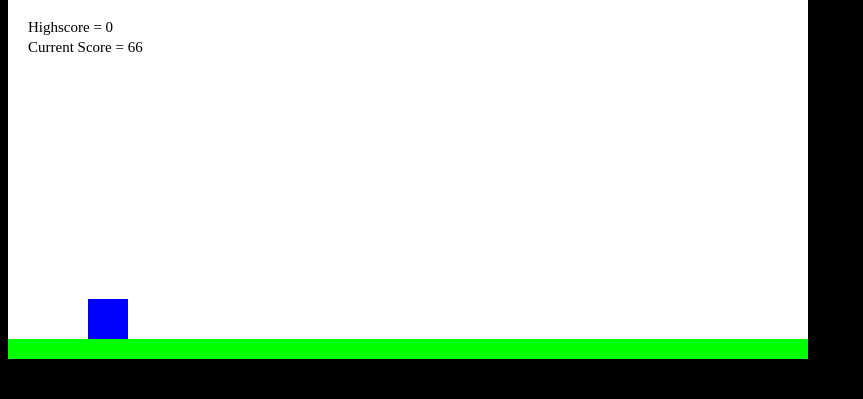
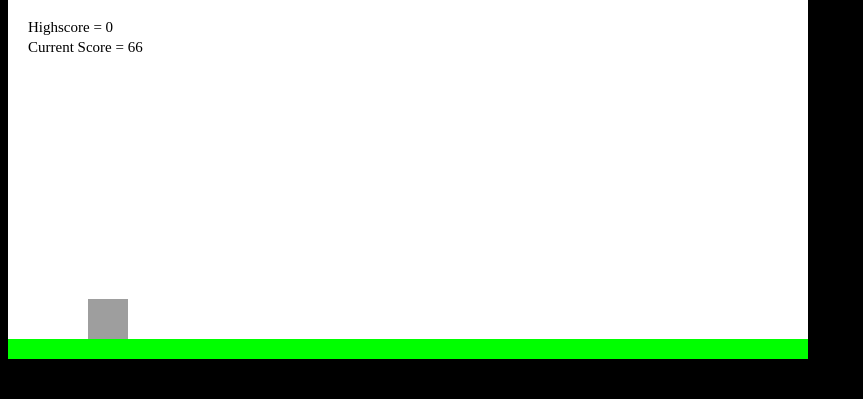
Before and after one commit to lep828/meme-runner, a PHP site: page /home.html in a window 1280 px wide. Shown: the part 81-480 px from the top of the page, without its empty margins (0-863 px from the left). Run offline with PHP 8.4, Linux system fonts and the light colour scheme; grey boxes are pictures that could not be loaded.

Commit message:
added images for player and enemy need to fix a collision issue

```diff
--- a/css/style.css
+++ b/css/style.css
@@ -4,7 +4,7 @@ body {
 
 
 #player {
-  background: blue;
+  background-image: url("http://i.imgur.com/ugjOpNp.jpg");
   width: 40px;
   height: 40px;
   position: absolute;
@@ -22,11 +22,11 @@ body {
   display: inline-block;
 }
 
-.death {
-  background: black;
+.enemy {
+  background-image: url("http://i.imgur.com/GuuWOtW.png");
   width: 40px;
   display: inline-block;
-  right: -40px;
+  right: 0;
   position: absolute;
 }
 
--- a/js/app.js
+++ b/js/app.js
@@ -3,14 +3,14 @@ $(function(){
   var $highScore = $("#highScore");
   var highScore = 0;
   var score = 0;
-  var $death = $(".death");
+  var $enemy = $(".enemy");
 
   var enemySpeed = 2500;
 
   bindEvents();
 
   setInterval(function(){
-    $death = $(".death");
+    $enemy = $(".enemy");
     score++;
     $scoreDisplay.html("Current Score = " +score);
 
@@ -18,10 +18,10 @@ $(function(){
       if(score > highScore){
         highScore = score;
         $highScore.html("Highscore = " +highScore);
-        enemySpeed = 2500;
       }
       score = 0;
       $scoreDisplay.html("Current Score = " +score);
+      enemySpeed = 2500;
     }
   }, 100);
 
@@ -30,36 +30,55 @@ $(function(){
   setInterval(function(){
     var randomEnemy = randomSpawn();
     if(randomEnemy === "$enemy1"){
-      $("#playArea").prepend("<div class=death id=enemy1></div>")
+      $("#playArea").prepend("<div class=enemy id=enemy1></div>")
       $("#enemy1").animate({
         "right": "850px"
       }, enemySpeed);
+      $(".enemy").slice(1).remove();
     } else if(randomEnemy === "$enemy2") {
-      $("#playArea").prepend("<div class=death id=enemy2></div>")
+      $("#playArea").prepend("<div class=enemy id=enemy2></div>")
       $("#enemy2").animate({
         "right": "850px"
       }, enemySpeed);
-    } else {
-      $("#playArea").prepend("<div class=death id=enemy3></div>")
+      $(".enemy").slice(1).remove();
+
+    } else if(randomEnemy === "$enemy3"){
+      $("#playArea").prepend("<div class=enemy id=enemy3></div>")
       $("#enemy3").animate({
         "right": "850px"
       }, enemySpeed);
+      $(".enemy").slice(1).remove();
+
+    } else {
+      // ***************************************
+      // NEED TO FIX COLLISION WITH BOTTOM ENEMY
+      // ***************************************
+
+      $("#playArea").prepend("<div class=enemy id=enemy1></div>")
+      $("#playArea").prepend("<div class=enemy id=enemy3></div>")
+      $(".enemy").animate({
+        "right": "850px"
+      }, enemySpeed);
+      $(".enemy").slice(2).remove();
     }
-    $(".death").slice(1).remove();
     enemySpeed -= 25;
+    console.log(enemySpeed)
   }, 2000)
 })
 
 function randomSpawn(){
   var randomNum = Math.random()
-  if(randomNum < 0.33){
+  if(randomNum < 0.25){
     return "$enemy1";
 
-  } else if(randomNum < 0.66){
+  } else if(randomNum < 0.5){
     return "$enemy2";
 
+  } else if(randomNum < 0.75){
+    return "$enemy3";
+
   } else {
-    return "$enemy3";
+    return "bonus"
   }
 }
 
@@ -73,7 +92,7 @@ function playerMove(){
     if($("#player").position().top <= 0){
       console.log("boom")
 
-      $("#player").stop().animate({bottom: "0"}, 600) //kinda works need to fix still
+      $("#player").stop().animate({bottom: "0"}, 600)
       return false
 
     } else {
@@ -100,17 +119,17 @@ function checkCollision() {
     height: 40
   }
 
-  var deathSize = {
-    x: $(".death").offset().left,
-    y: $(".death").offset().top,
+  var enemySize = {
+    x: $(".enemy").offset().left,
+    y: $(".enemy").offset().top,
     width: 40,
     height: 120
   }
 
-  if (playerSize.x < deathSize.x + deathSize.width &&
-   playerSize.x + playerSize.width > deathSize.x &&
-   playerSize.y < deathSize.y + deathSize.height &&
-   playerSize.height + playerSize.y > deathSize.y) {
+  if (playerSize.x < enemySize.x + enemySize.width &&
+   playerSize.x + playerSize.width > enemySize.x &&
+   playerSize.y < enemySize.y + enemySize.height &&
+   playerSize.height + playerSize.y > enemySize.y) {
     return true
   }
 }
```
